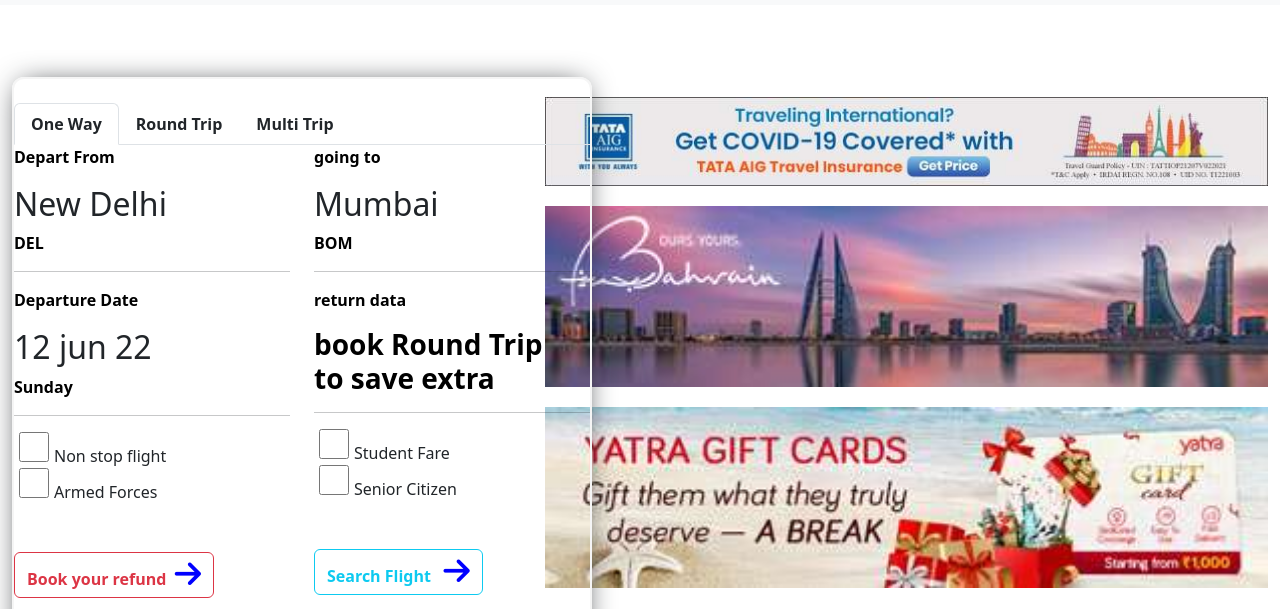
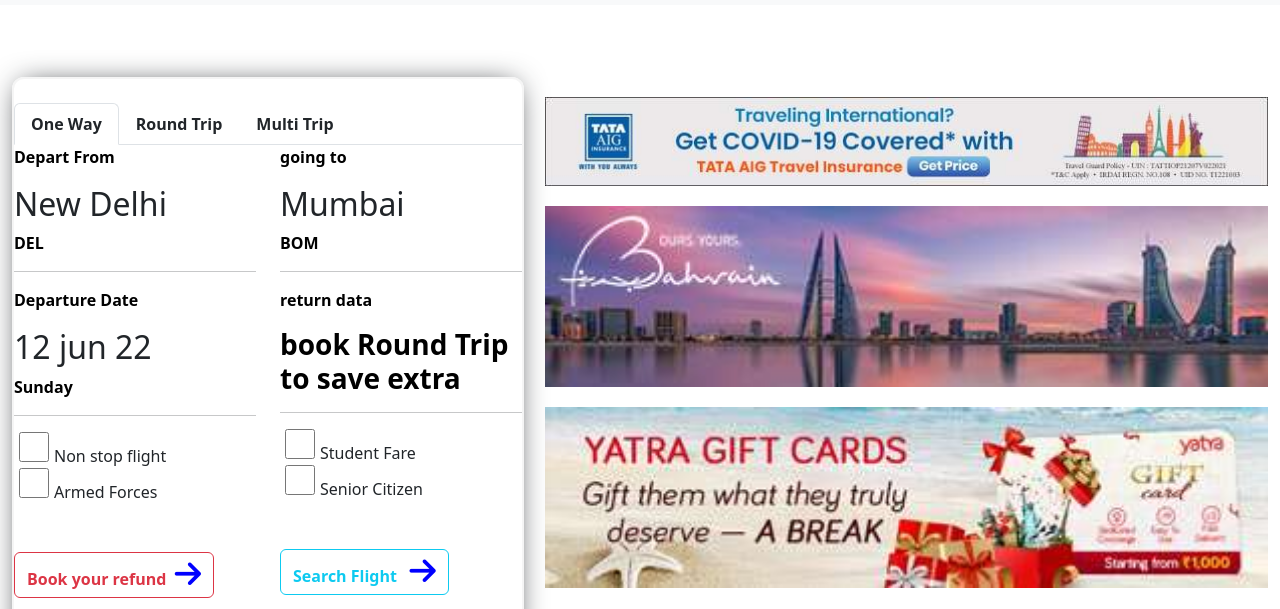
Before and after one commit to sachinsaxena7120/myyatra, a plain HTML site: page index.html in a window 1280 px wide. Shown: the part 109-718 px from the top of the page. Drawn offline with nearby package versions, Linux system fonts and the light colour scheme; files whose address does not match are found by name.

Commit message:
Update style.css

```diff
--- a/style.css
+++ b/style.css
@@ -33,7 +33,7 @@ p {
 
 .box {
     height: 584px;
-    width: 580px;
+    width: 512px;
     border: 2px solid whitesmoke;
     box-shadow: 0 0 30px -9px;
     border-radius: 12px;
```
